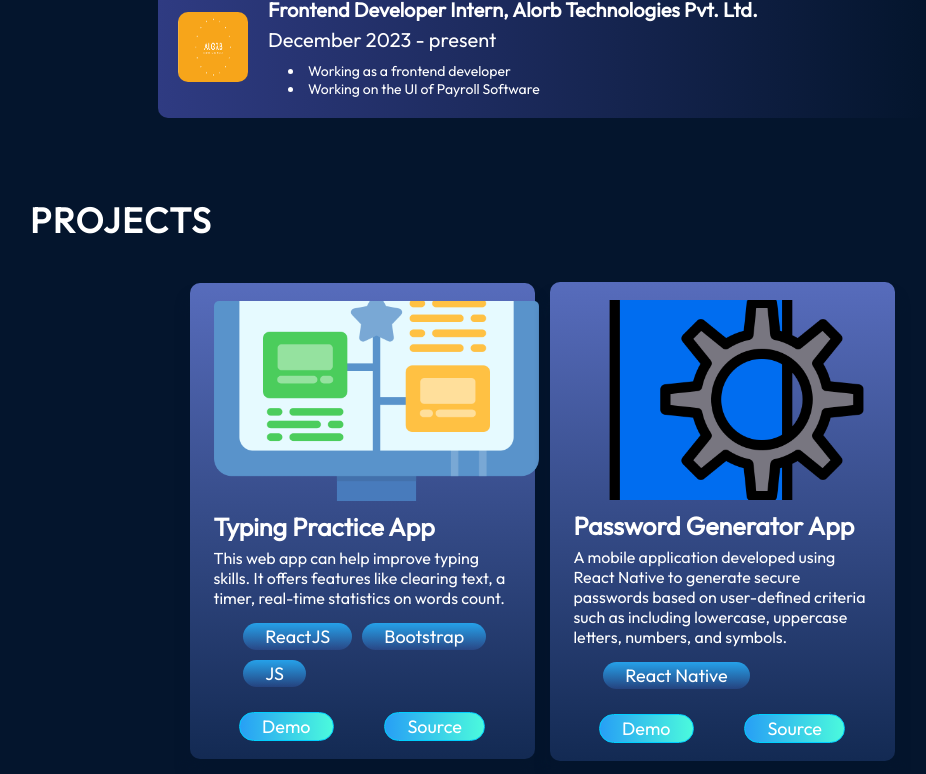
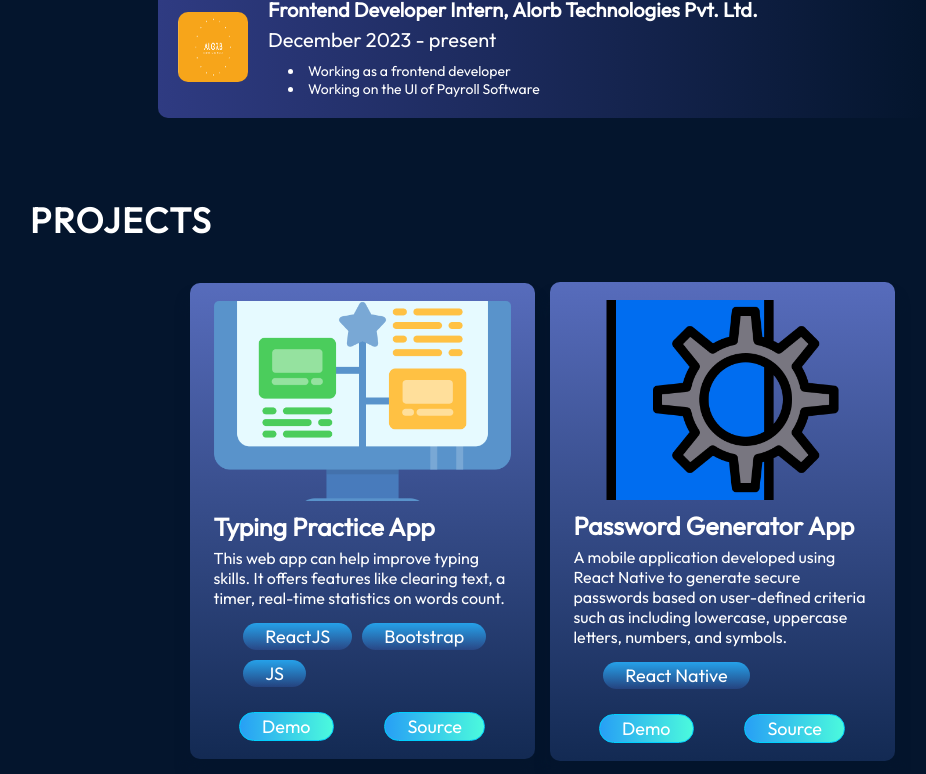
Before and after one commit to SurajKrYadav-SKY/my-portfolio, a React (Vite) app: page / in a window 1280 px wide. Shown: the part 3063-3837 px from the top of the page, without its empty margins (98-1024 px from the left). Built offline with nearby package versions, Linux system fonts and the light colour scheme.

Commit message:
Update ProjectCard.scss

```diff
--- a/src/components/projects/ProjectCard.scss
+++ b/src/components/projects/ProjectCard.scss
@@ -13,7 +13,7 @@
     display: flex;
     align-items: center;
     justify-content: center;
-    width: 325px;
+    width: 297px;
     height: 200px;
     overflow: hidden;
     margin-bottom: 10px;
```
